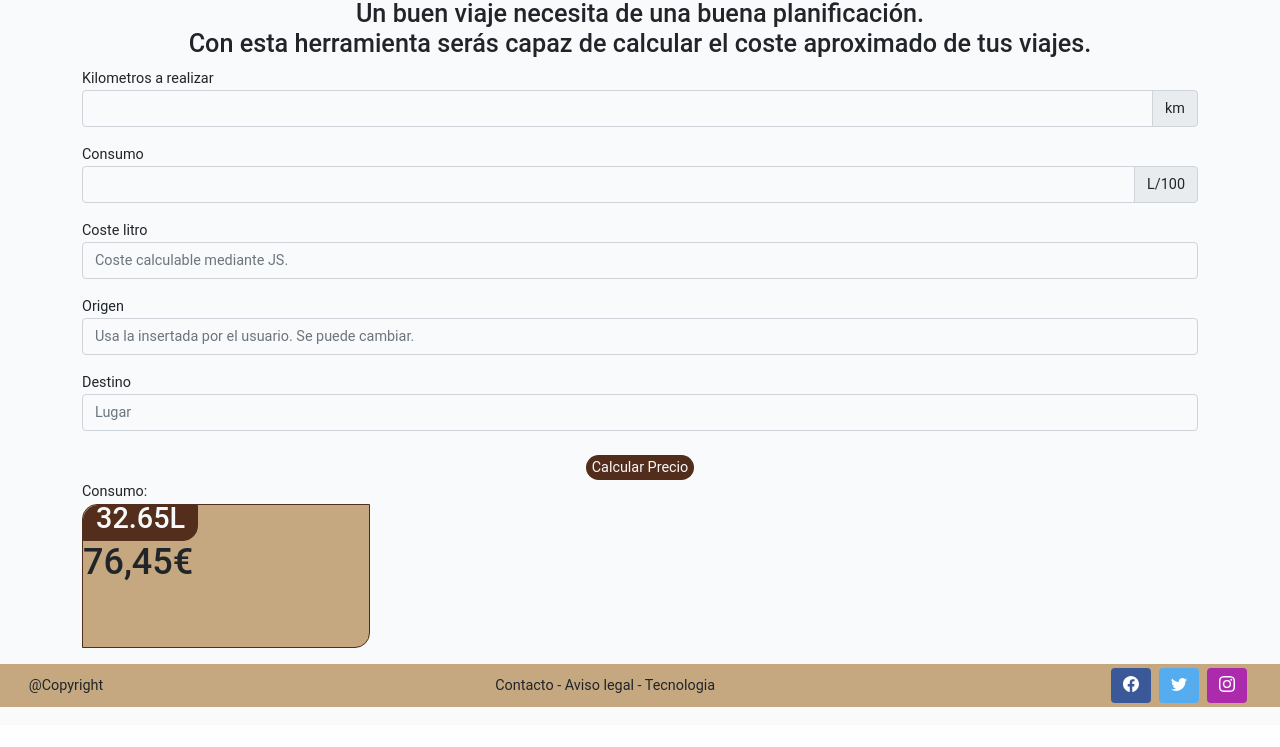
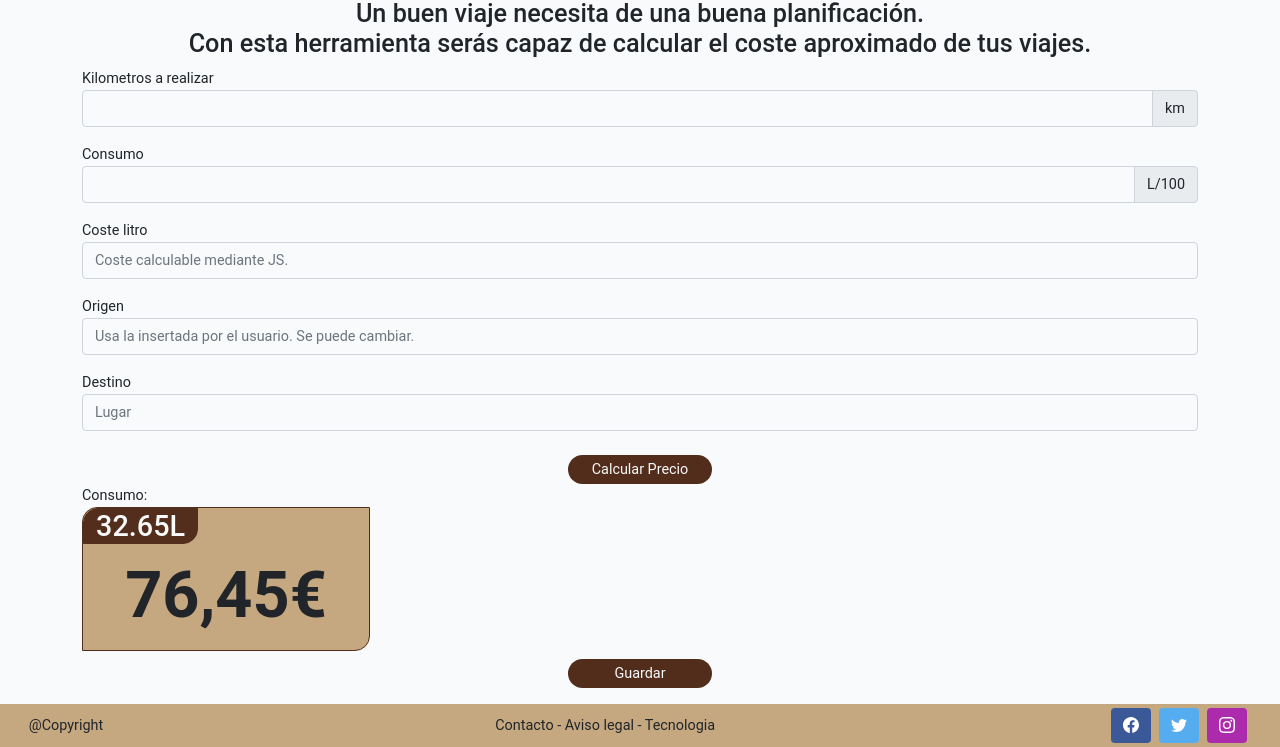
Before and after one commit to AitorCalderon99/gasoilrata, a Laravel app: page /calculadora in a window 1280 px wide. Shown: the part 75-822 px from the top of the page. Before the commit the page ends 782 px from the top, so only its background shows below. Run offline with Laravel 8, Linux system fonts and the light colour scheme; style sheets or scripts are compiled from the project's sources.

Commit message:
Update calculadora.blade.php

```diff
--- a/resources/views/calculadora.blade.php
+++ b/resources/views/calculadora.blade.php
@@ -54,19 +54,28 @@
     </div>
 
     <div class="d-flex align-items-center justify-content-center">
-        <button type="submit" id="Calcular" class="mt-2 rounded-pill text-light">
+        <button type="submit" class="Botones mt-2 rounded-pill text-light">
             Calcular Precio
         </button>
     </div>
 
     <div>
         <label>Consumo:</label>
-        <div id="caja">
-            <div id="caja2" class="text-light d-flex align-items-center justify-content-center">
+        <div id="cajaDTotal">
+            <div id="cajaLTotal" class="text-light d-flex align-items-center justify-content-center">
                 <h2>32.65L</h2>
             </div>
-            <h1>76,45€</h1>
+
+            <div id="textoTotal" class="d-flex align-items-center justify-content-center">
+                <p>76,45€</p>
+            </div>
         </div>
+    </div>
+
+    <div class="d-flex align-items-center justify-content-center">
+        <button type="submit" class="Botones mt-2 rounded-pill text-light">
+            Guardar
+        </button>
     </div>
 </form>
 
@@ -81,12 +90,14 @@
         margin: 0;
     }
 
-    #Calcular {
+    .Botones {
         background-color: #522d1c;
         border: none;
+        width: 10em;
+        height: 2em;
     }
 
-    #caja{
+    #cajaDTotal{
         background-color: #c5a880;
         width: 20em;
         height: 10em;
@@ -94,15 +105,16 @@
         border-radius: 15px 0px 15px 0px;
     }
 
-    #caja h1{
-        padding-left: auto;
-        padding-right: auto;
-        width: 100%;
+    #textoTotal{
+        font-size: 4.5em;
+        font-weight: bold;
     }
-    #caja2{
+
+    #cajaLTotal{
         background-color: #532e1c;
         width: 8em;
         height: 2.5em;
+        padding-top: 0.5em;
         border: 1px solid #532e1c;
         border-radius: 15px 0px 15px 0px;
     }
```
